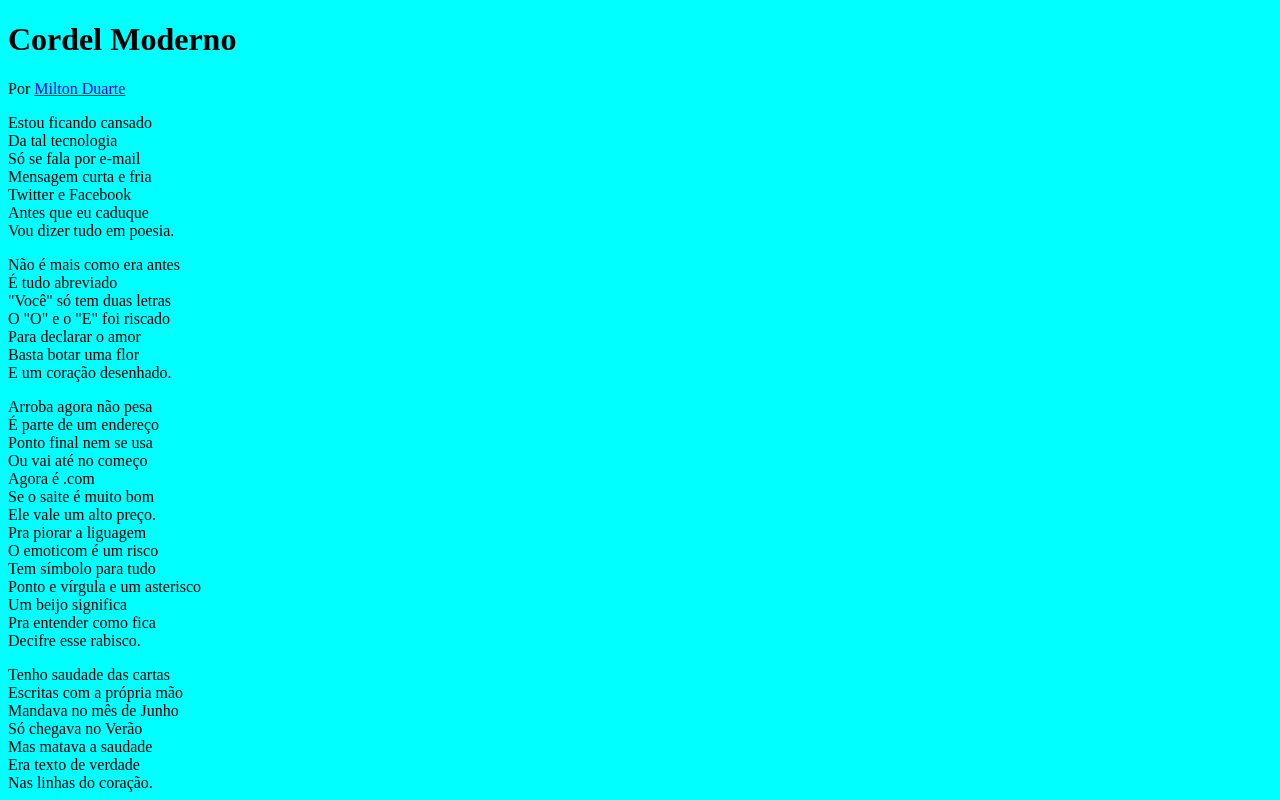
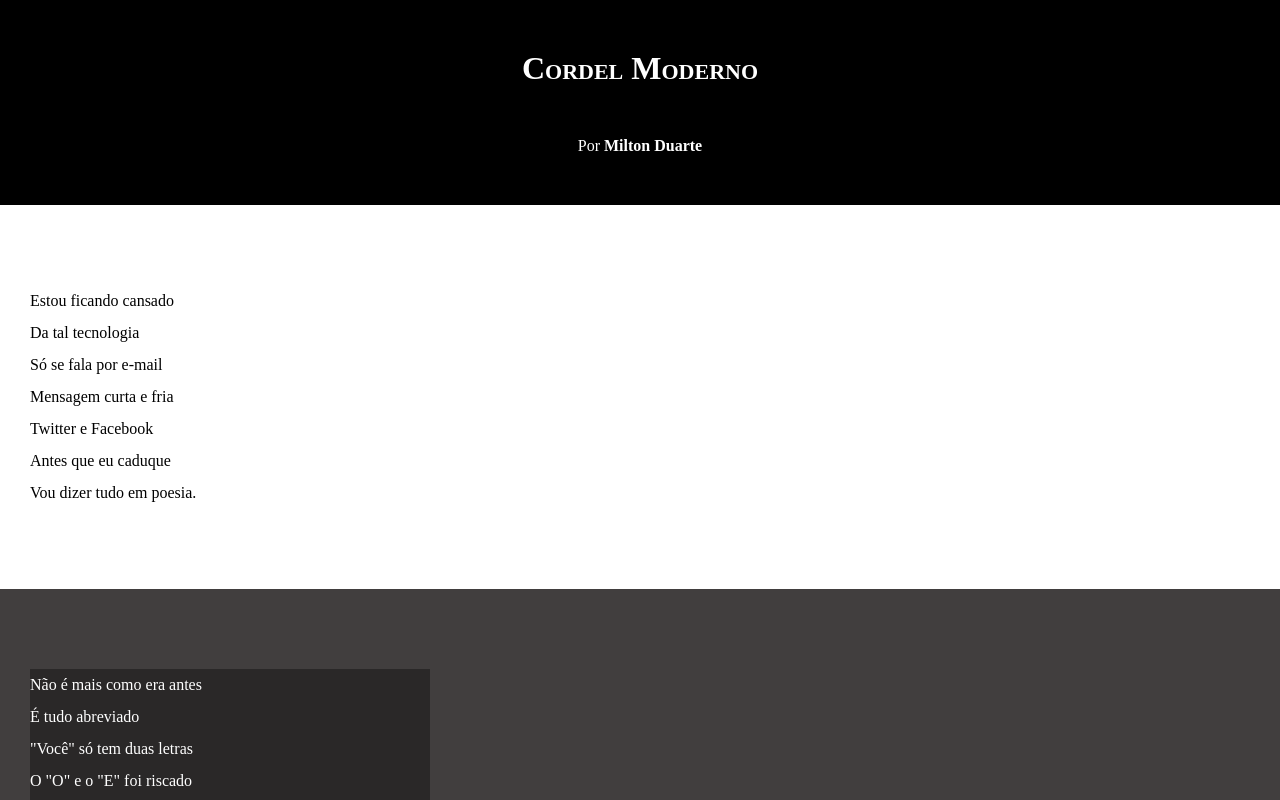
Before and after one commit to lucasandrade44/html-css, a plain HTML site: page d012/d012.html in a window 1280 px wide. Shown: the top 800 px of the page. Drawn offline with Linux system fonts and the light colour scheme.

Commit message:
created a new section

```diff
--- a/d012/d012.html
+++ b/d012/d012.html
@@ -14,7 +14,7 @@
         <p>Por <a href="https://www.recantodasletras.com.br/poesias/3186743" target="_blank">Milton Duarte</a></p>
     </header>
 
-    <section>
+    <section class="normal">
         <p>
             Estou ficando cansado <br>
             Da tal tecnologia <br>
@@ -26,7 +26,7 @@
         </p>
     </section>
 
-    <section>
+    <section class="imagem">
         <p>
             Não é mais como era antes <br>
             É tudo abreviado <br>
@@ -38,7 +38,7 @@
         </p>
     </section>
 
-    <section>
+    <section class="normal">
         <p>
             Arroba agora não pesa <br>
             É parte de um endereço <br>
@@ -57,7 +57,7 @@
         </p>
     </section>
 
-    <section>
+    <section class="imagem">
         <p>
             Tenho saudade das cartas <br>
             Escritas com a própria mão <br>
@@ -69,7 +69,7 @@
         </p>
     </section>
 
-    <section>
+    <section class="normal">
         <p>
             Agora, escrevo e envio <br>
             Chegando na mesma hora <br>
--- a/d012/estilo/style.css
+++ b/d012/estilo/style.css
@@ -1,5 +1,66 @@
 @charset "UTF-8";
 
-body{
-    background-color: aqua;
+*{
+    margin:0px;
+    padding: 0px;
 }
+
+html, body{
+    min-height: 100vh;
+    background-color: lightgray;
+}
+
+header{
+    background-color: black;
+    color: white;
+    text-align: center;
+}
+header>h1{
+    padding: 50px;
+    font-variant: small-caps;
+}
+header>p{
+    padding-bottom: 50px;
+}
+header a, footer a{
+    color: white;
+    text-decoration: none;
+    font-weight: bolder;
+}
+
+header a:hover, footer a:hover{
+    text-decoration: underline;
+}
+
+section{
+    padding-top: 10vh;
+    padding-bottom: 10vh;
+    line-height: 2em;
+    padding-left: 30px;
+}
+
+section.normal{
+    background-color: white;
+    color: black;
+
+}
+
+section.imagem{
+    background-color: rgb(65, 62, 62);
+    color: white;
+
+}
+
+section.imagem > p{
+    width: 400px;
+    background-color: rgba(0, 0, 0, 0.349);
+
+}
+
+
+footer{
+    background-color: black;
+    color: white;
+    text-align: center;
+    padding: 10px;
+}
```
